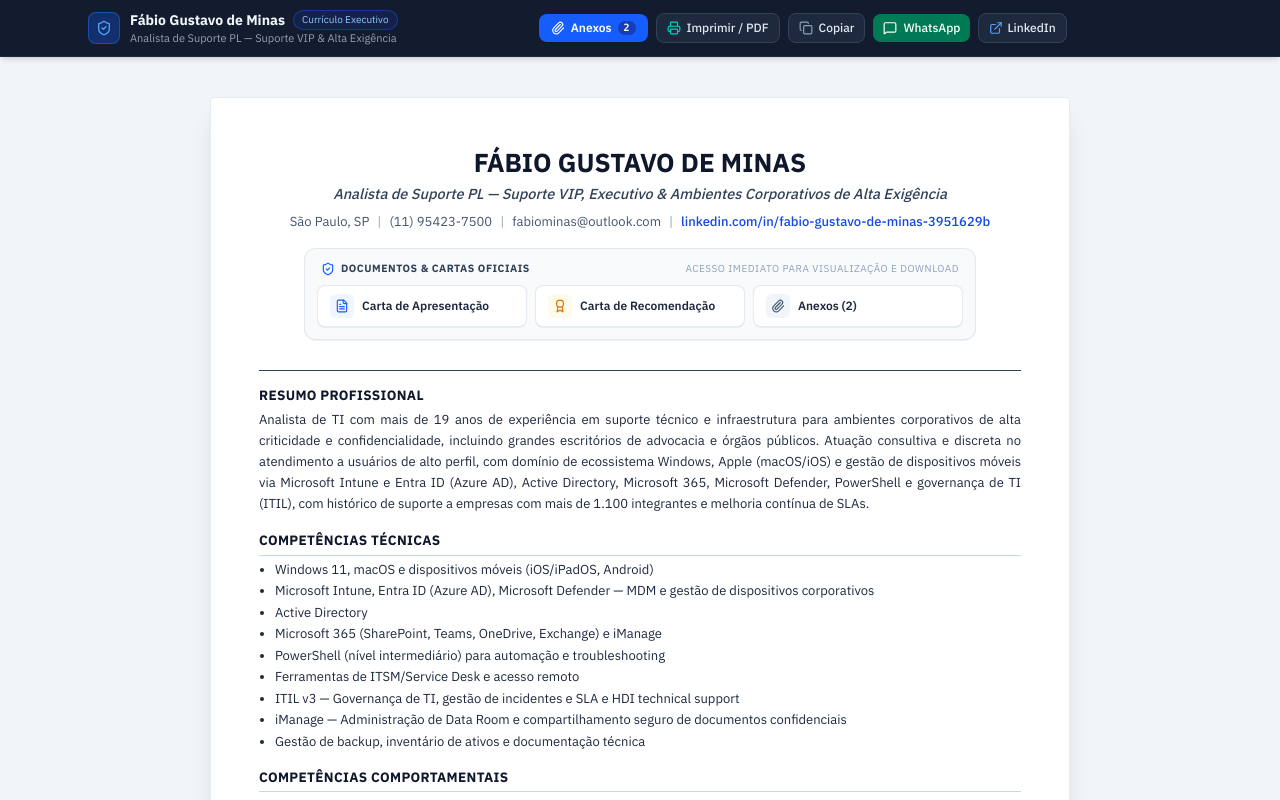
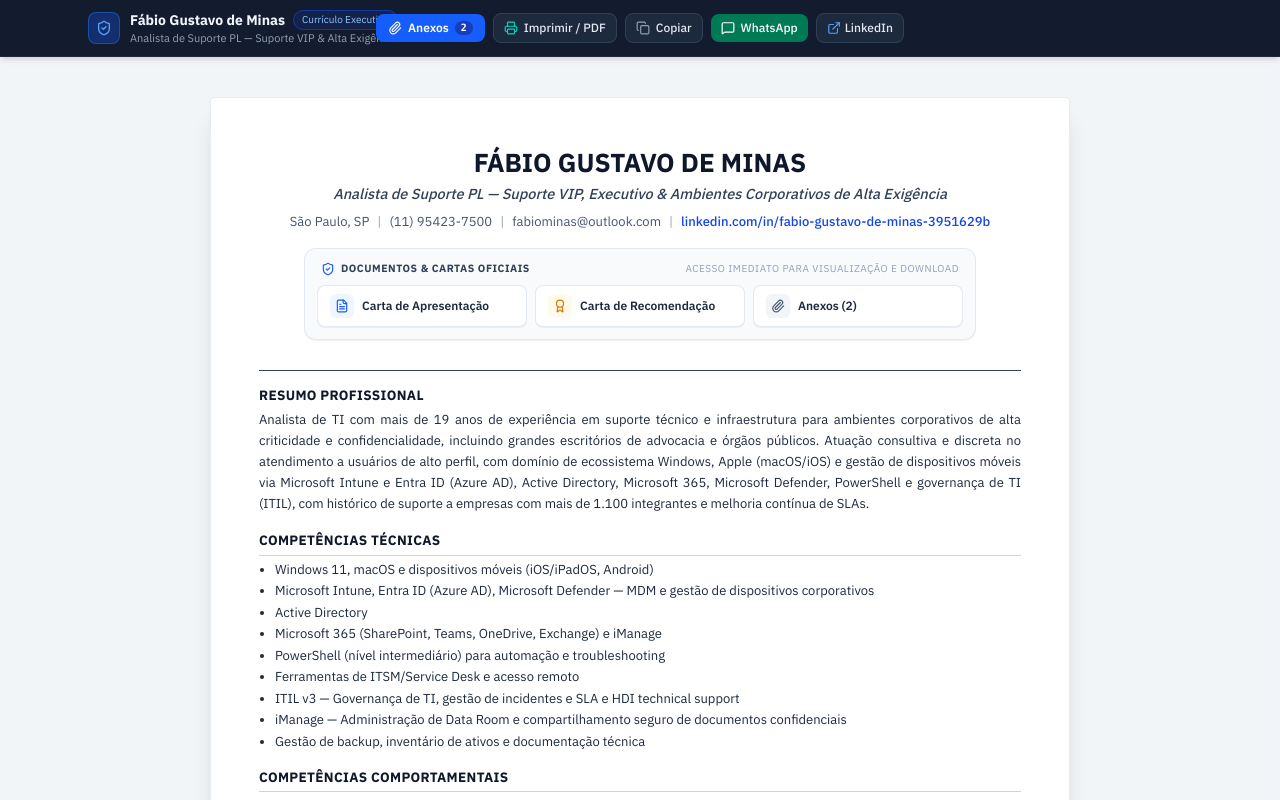
Before and after one commit to FabioOkis/CV-Fabio-Gustavo-de-Minas, a React (Vite) app: page / in a window 1280 px wide. Shown: the top 800 px of the page. Built offline with nearby package versions, Linux system fonts and the light colour scheme.

Commit message:
style: center header action buttons and remove header cleanup overrides

```diff
--- a/src/components/ExecutiveHeaderBar.tsx
+++ b/src/components/ExecutiveHeaderBar.tsx
@@ -102,7 +102,7 @@
 
   return (
     <header className="no-print sticky top-0 z-40 w-full bg-slate-900/98 backdrop-blur-md border-b border-slate-800 text-white shadow-md">
-      <div className="max-w-6xl mx-auto px-3 sm:px-6 h-14 flex items-center gap-2 sm:gap-4">
+      <div className="max-w-6xl mx-auto px-3 sm:px-6 h-14 flex items-center justify-between relative">
         {/* Left identity */}
         <div className="flex items-center gap-2 sm:gap-2.5 min-w-0 shrink-0">
           <div className="w-8 h-8 rounded-lg bg-blue-600/30 border border-blue-500/40 text-blue-400 flex items-center justify-center shrink-0 shadow-inner">
@@ -121,8 +121,8 @@
           </div>
         </div>
 
-        <div className="flex-1 flex justify-center min-w-0">
-          <div className="hidden md:flex items-center gap-1.5 lg:gap-2 shrink-0 flex-nowrap">
+        {/* Truly Centered Action Buttons for Desktop */}
+        <div className="hidden md:flex items-center justify-center gap-1.5 lg:gap-2 absolute left-1/2 -translate-x-1/2 pointer-events-auto">
           {/* Anexos button */}
           <button
             type="button"
@@ -145,7 +145,7 @@
             title="Imprimir ou Salvar em PDF"
           >
             <Printer className="w-3.5 h-3.5 text-teal-400" />
-              <span className="hidden xl:inline">Imprimir / PDF</span>
+            <span className="hidden lg:inline">Imprimir / PDF</span>
           </button>
 
           {/* Copiar texto */}
@@ -158,12 +158,12 @@
             {copied ? (
               <>
                 <Check className="w-3.5 h-3.5 text-emerald-400" />
-                  <span className="hidden xl:inline text-emerald-300">Copiado!</span>
+                <span className="hidden lg:inline text-emerald-300">Copiado!</span>
               </>
             ) : (
               <>
                 <Copy className="w-3.5 h-3.5 text-slate-400" />
-                  <span className="hidden xl:inline">Copiar</span>
+                <span className="hidden lg:inline">Copiar</span>
               </>
             )}
           </button>
@@ -177,7 +177,7 @@
             title="Conversar no WhatsApp"
           >
             <MessageSquare className="w-3.5 h-3.5" />
-              <span className="hidden xl:inline">WhatsApp</span>
+            <span className="hidden lg:inline">WhatsApp</span>
           </a>
 
           {/* LinkedIn */}
@@ -189,9 +189,8 @@
             title="Abrir perfil no LinkedIn"
           >
             <ExternalLink className="w-3.5 h-3.5 text-blue-400" />
-              <span className="hidden xl:inline">LinkedIn</span>
+            <span className="hidden lg:inline">LinkedIn</span>
           </a>
-          </div>
         </div>
 
         {/* Right actions - Mobile View */}
--- a/src/header-cleanup.css
+++ b/src/header-cleanup.css
@@ -1,12 +1 @@
-/* Keep the letters available in the curriculum body without duplicating them in the sticky top bar. */
-@media (min-width: 768px) {
-  header.no-print > div > div.hidden.md\:flex > button:nth-child(1),
-  header.no-print > div > div.hidden.md\:flex > button:nth-child(2) {
-    display: none !important;
-  }
-}
-
-/* The same two duplicate actions are hidden inside the mobile actions menu. */
-header.no-print > div + div > div.grid.grid-cols-2:first-of-type {
-  display: none !important;
-}
+/* Header clean-up rules - buttons are cleanly centered in JSX */
```
Also changed, not shown: 1 other file (tests, documents, lock files or other folders). Lines whose indentation alone changed are shown as unchanged.
